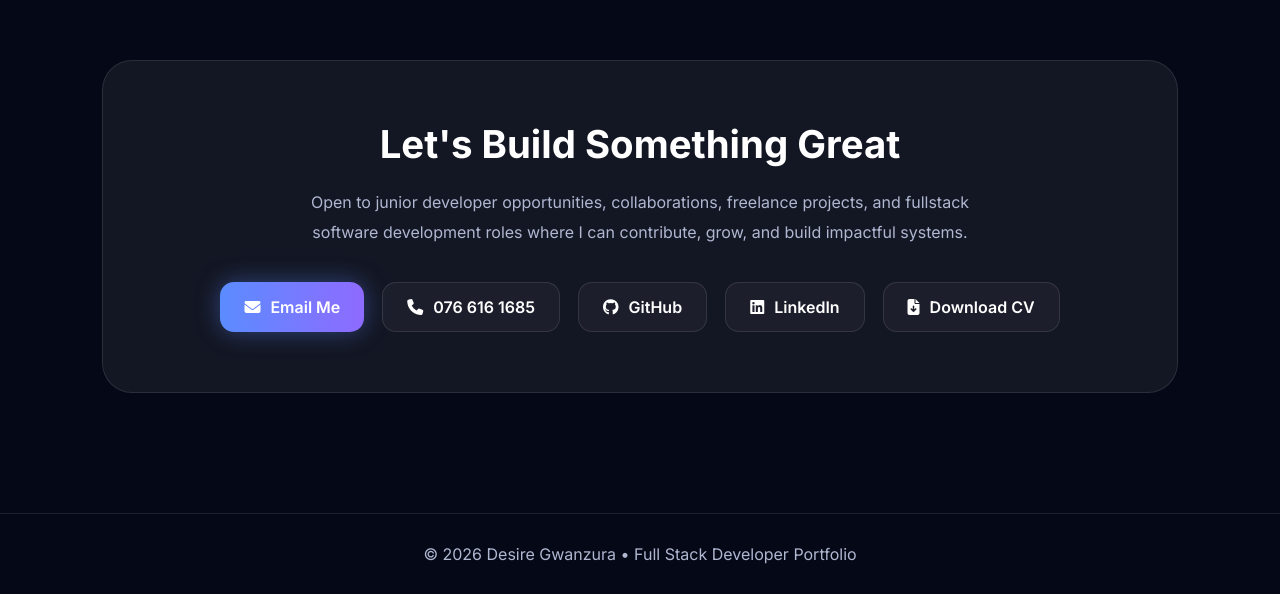
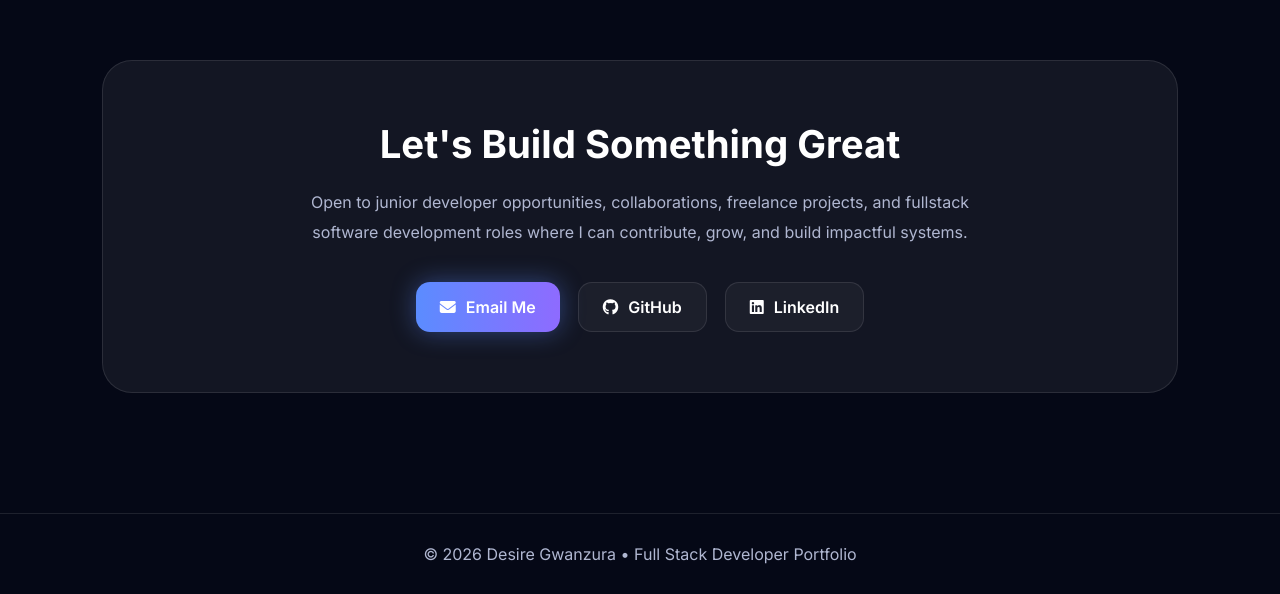
Before and after one commit to GuanKid/Portfolio, a plain HTML site: page index.html in a window 1280 px wide. Shown: the part 6158-6752 px from the top of the page. Drawn offline with Linux system fonts and the light colour scheme.

Commit message:
Refactor button layout and remove duplicates

```diff
--- a/index.html
+++ b/index.html
@@ -1065,16 +1065,11 @@
         Open to junior developer opportunities, collaborations, freelance projects, and fullstack software development roles where I can contribute, grow, and build impactful systems.
       </p>
 
-      <div class="buttons" style="justify-content:center; flex-wrap:wrap;">
+      <div class="buttons" style="justify-content:center;">
 
         <a href="mailto:gwanzuradesire@gmail.com" class="btn btn-primary">
           <i class="fa-solid fa-envelope"></i>
           Email Me
-  </a>
-
-  <a href="tel:+27766161685" class="btn btn-secondary">
-    <i class="fa-solid fa-phone"></i>
-    076 616 1685
         </a>
 
         <a href="https://github.com/GuanKid" target="_blank" class="btn btn-secondary">
@@ -1086,13 +1081,6 @@
           <i class="fa-brands fa-linkedin"></i>
           LinkedIn
         </a>
-
-  <a href="cv/desire-gwanzura-cv.pdf" download class="btn btn-secondary">
-    <i class="fa-solid fa-file-arrow-down"></i>
-    Download CV
-  </a>
-
-</div>
 
       </div>
 
```
Lines whose indentation alone changed are shown as unchanged.
